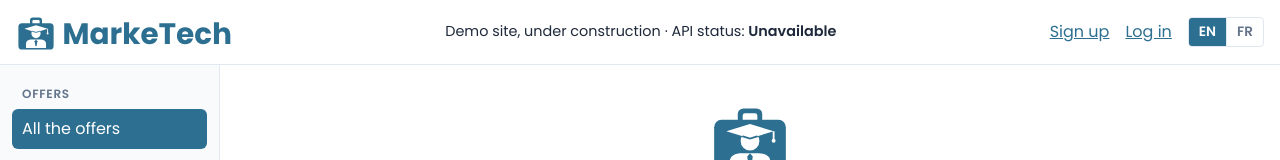
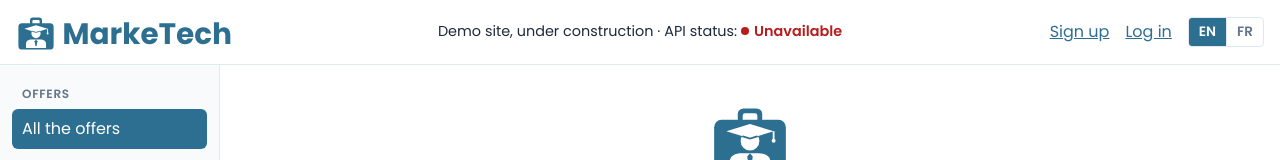
Before and after one commit to DanielGarcia85/MarkeTech, a Vue app in the folder frontend/: page / in a window 1280 px wide. Shown: the top 160 px of the page. Built offline with nearby package versions, Linux system fonts and the light colour scheme; no server answers.

Commit message:
fix(frontend): centre the header line on the window, colour the API state

```diff
--- a/frontend/src/components/ApiStatus.vue
+++ b/frontend/src/components/ApiStatus.vue
@@ -5,7 +5,9 @@
   ───────────────────────────────────────────────────────────────────────────
   Calls the health endpoint once, when the component is displayed, and shows
   the result in the current language, as a span: it sits in a line of the
-  header, next to the notice.
+  header, next to the notice. The state is told by its colour too: a dot
+  and the word in green when the backend answers, in red when it does not,
+  in grey while it is being asked.
 -->
 
 <script setup lang="ts">
@@ -40,6 +42,36 @@ onMounted(async () => {
 <template>
   <span>
     {{ t("health.label") }}
-    <strong>{{ t(`health.${status}`) }}</strong>
+    <strong class="state" :class="status">{{ t(`health.${status}`) }}</strong>
   </span>
 </template>
+
+<style scoped>
+/* The state, preceded by a dot of the same colour */
+.state {
+  white-space: nowrap;
+}
+
+.state::before {
+  content: "";
+  display: inline-block;
+  width: 8px;
+  height: 8px;
+  margin-right: 5px;
+  border-radius: 50%;
+  background: currentColor;
+  vertical-align: 1px;
+}
+
+.checking {
+  color: var(--mt-muted);
+}
+
+.online {
+  color: var(--mt-success);
+}
+
+.offline {
+  color: var(--mt-error);
+}
+</style>
--- a/frontend/src/components/AppHeader.vue
+++ b/frontend/src/components/AppHeader.vue
@@ -4,9 +4,10 @@
   Header — logo, notice, account menu and language selector, on every page
   ───────────────────────────────────────────────────────────────────────────
   Displayed by App.vue above the current page, and kept at the top of the
-  window while the page scrolls. Next to the logo, a small line says what
-  the site is (a demo under construction) and whether the backend answers
-  (ApiStatus). A logged-in user is shown as a round with
+  window while the page scrolls. Between the logo and the links, a small
+  line centred on the window says what the site is (a demo under
+  construction) and whether the backend answers (ApiStatus, the state in
+  colour). A logged-in user is shown as a round with
   their initials, which opens a small menu: their name and role, the
   profile, the way to log out. A visitor gets the links to sign up and to
   log in.
@@ -79,10 +80,10 @@ async function leave(): Promise<void> {
 
 <template>
   <header class="header">
-    <RouterLink :to="{ name: 'home' }">
+    <RouterLink :to="{ name: 'home' }" class="brand">
       <img :src="logoUrl" alt="MarkeTech" class="logo" />
     </RouterLink>
-    <!-- What the site is, in a small line next to the logo: a demo under
+    <!-- What the site is, in a small line in the middle: a demo under
          construction, and whether the backend answers -->
     <p class="about">{{ t("app.notice") }} · <ApiStatus /></p>
     <nav class="nav">
@@ -145,18 +146,29 @@ async function leave(): Promise<void> {
   height: 40px;
 }
 
-/* The line about the site, centred between the logo and the links (not
-   .notice, the framed message of the pages), hidden on a narrow window
-   where the logo and the links already fill the header */
+/* The line about the site (not .notice, the framed message of the
+   pages), centred on the window whoever is logged in: the logo and the
+   links get the same share of the width, so that the line sits in the
+   middle whatever their own widths (the links of a visitor are wider than
+   the round of a user). Hidden below the width where the three no longer
+   fit on one line (the links of a visitor, in French, decide it): the
+   logo and the links then fill the header and share it as they need */
 .about {
-  flex: 1;
+  flex: none;
   margin: 0;
   color: var(--mt-text);
   font-size: 0.9rem;
   text-align: center;
 }
 
-@media (max-width: 700px) {
+@media (min-width: 1100px) {
+  .brand,
+  .nav {
+    flex: 1 1 0;
+  }
+}
+
+@media (max-width: 1099px) {
   .about {
     display: none;
   }
```
